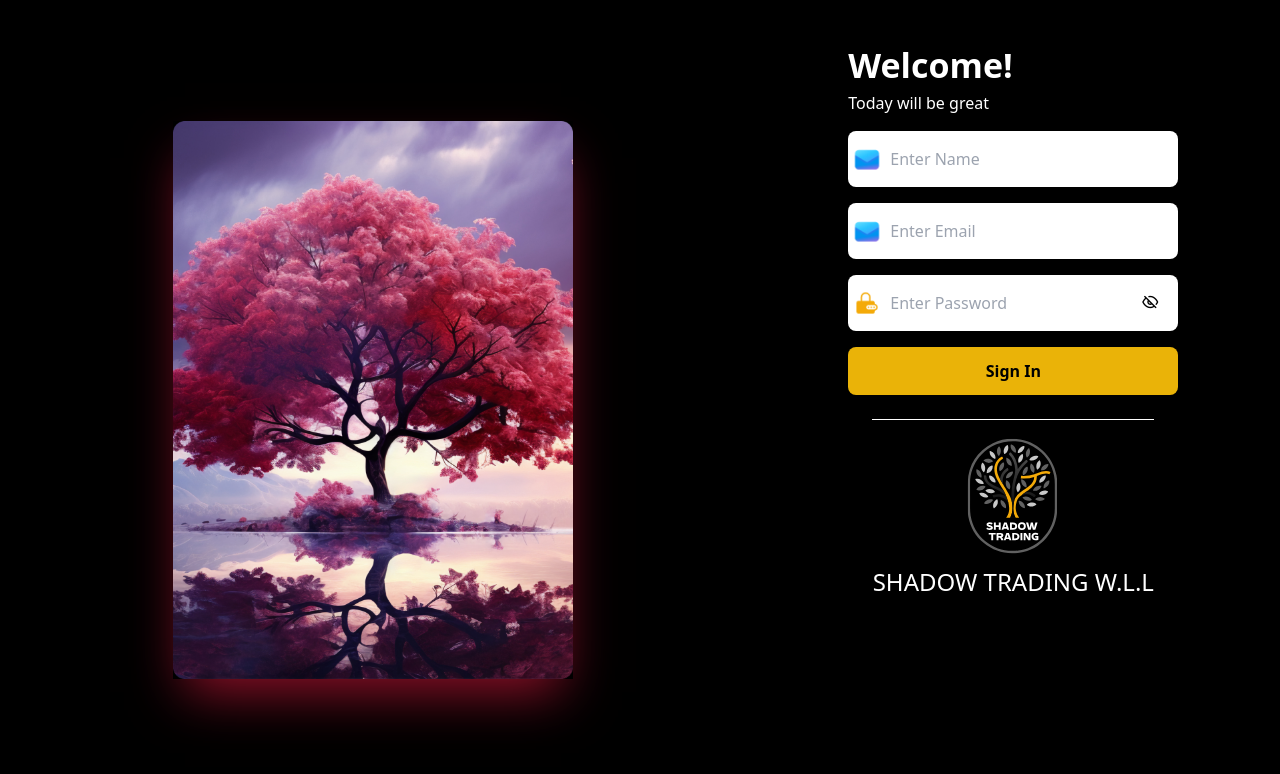
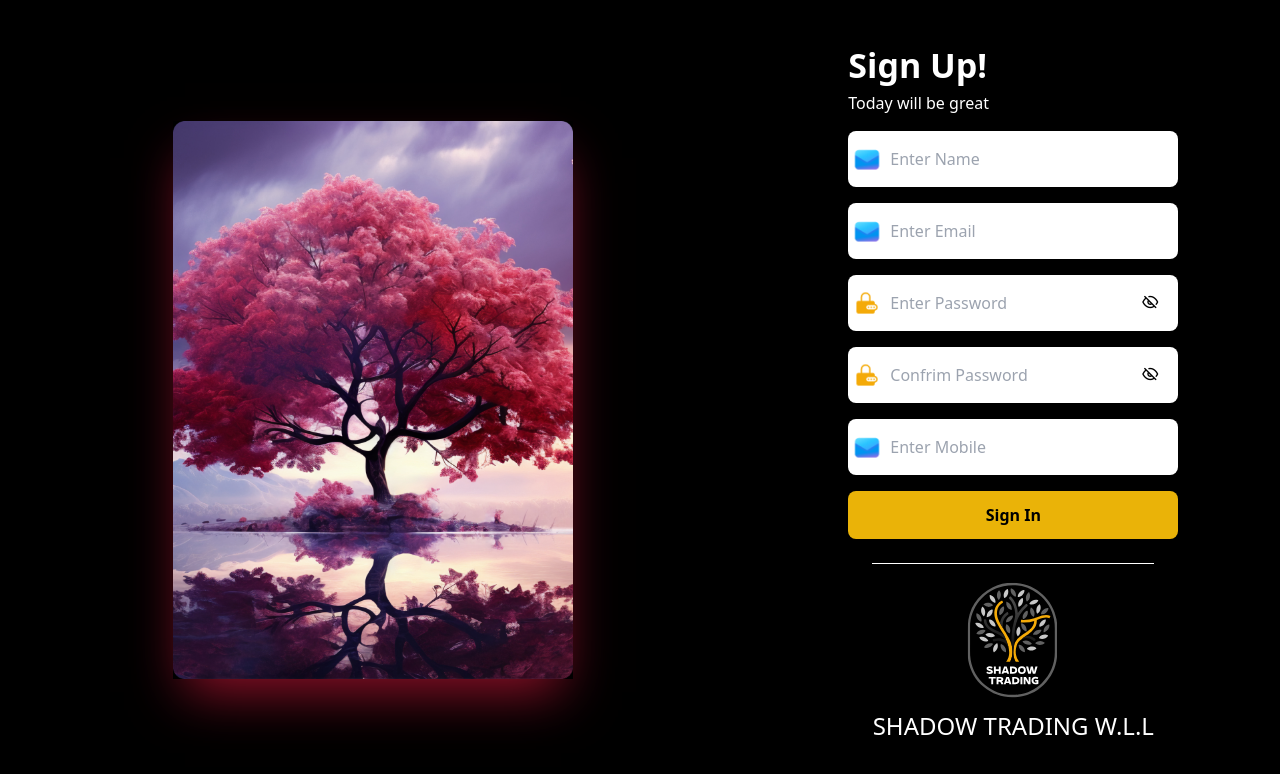
Before and after one commit to Visva24/quotation_generator, a Next.js app: page /signup in a window 1280 px wide. Shown: the top 774 px of the page. Built offline with nearby package versions, Linux system fonts and the light colour scheme.

Commit message:
Api integrate in Sign Up

```diff
--- a/src/app/signup/page.tsx
+++ b/src/app/signup/page.tsx
@@ -1,4 +1,6 @@
 "use client"
+import { postMethod } from '@/utils/api';
+import { Response } from '@/utils/common';
 import Image from 'next/image'
 import { useRouter } from 'next/navigation';
 import React, { useState } from 'react'
@@ -6,7 +8,40 @@ import { ToastContainer } from 'react-toastify'
 
 const SignUpPage = () => {
     const router = useRouter();
-    const [showPassword, setShowPassword] = useState<boolean>(false)
+    const [showPassword, setShowPassword] = useState<boolean>(false);
+    const [savePop, setSavePop] = useState<boolean>(false);
+    const [credential, setCredential] = useState<any>(
+        {
+            user_name: "",
+            user_email: "",
+            phone_number: "",
+            user_password: "",
+            confirm_pass: "",
+        }
+    );
+    const handleChange = (key: string, value: any) => {
+        setCredential({ ...credential, [key]: value })
+    }
+
+    const handleSignIn = async () => {
+        const payload = {
+            user_name: credential.user_name,
+            user_email: credential.user_email,
+            user_password: credential.user_password,
+            phone_number: credential.phone_number
+        }
+        const response: Response = await postMethod("/authentication/sign-up", payload)
+        console.log(response)
+        if (response.status == "success") {
+            setSavePop(true)
+            setTimeout(async () => {
+                setSavePop(false)
+                router.push("/log-in")
+            }, 3000)
+        }
+    }
+
+
     return (
         <>
             <div className="h-screen w-screen grid grid-cols-12 text-[#fff]">
@@ -19,17 +54,18 @@ const SignUpPage = () => {
                     <div className="mt-10 flex justify-center items-center">
                         <div className="flex flex-col gap-4">
                             <div>
-                                <h2 className="text-[34px] font-bold">Welcome!</h2>
+                                <h2 className="text-[34px] font-bold">Sign Up!</h2>
                                 <p>Today will be great</p>
                             </div>
                             <div className="flex flex-col gap-4">
-                            <div className="flex p-1 gap-2 items-center rounded-lg w-[330px]  bg-white">
+                                <div className="flex p-1 gap-2 items-center rounded-lg w-[330px]  bg-white">
                                     <Image src="/images/mail.png" alt="Email Icon" width={30} height={30} />
                                     <input
                                         type="email"
                                         placeholder="Enter Name"
                                         className="  text-black w-full py-3 bg-white  focus:outline-none"
-
+                                        value={credential.user_name}
+                                        onChange={(e) => { handleChange("user_name", e.target.value) }}
                                     />
                                 </div>
                                 <div className="flex p-1 gap-2 items-center rounded-lg w-[330px]  bg-white">
@@ -38,7 +74,8 @@ const SignUpPage = () => {
                                         type="email"
                                         placeholder="Enter Email"
                                         className="  text-black w-full py-3 bg-white  focus:outline-none"
-
+                                        value={credential.user_email}
+                                        onChange={(e) => { handleChange("user_email", e.target.value) }}
                                     />
                                 </div>
                                 <div className="flex p-1 gap-2 items-center rounded-lg w-[330px]  bg-white">
@@ -47,9 +84,33 @@ const SignUpPage = () => {
                                         type={showPassword ? "text" : "password"}
                                         placeholder="Enter Password"
                                         className=" text-black w-full py-3 bg-white  focus:outline-none"
-
+                                        value={credential.user_password}
+                                        onChange={(e) => { handleChange("user_password", e.target.value) }}
                                     />
                                     <span className="pr-4" onClick={() => { setShowPassword(!showPassword) }}><i className={`text-[black] cursor-pointer pi ${showPassword ? "pi-eye" : "pi-eye-slash"}`}></i></span>
+                                </div>
+                                <div className="flex p-1 gap-2 items-center rounded-lg w-[330px]  bg-white">
+                                    <Image src="/images/lock.png" alt="Password Icon" width={30} height={30} />
+                                    <input
+                                        type={showPassword ? "text" : "password"}
+                                        placeholder="Confrim Password"
+                                        className=" text-black w-full py-3 bg-white  focus:outline-none"
+                                        value={credential.confirm_pass}
+                                        onChange={(e) => { handleChange("confirm_pass", e.target.value) }}
+                                    />
+                                    <span className="pr-4" onClick={() => { setShowPassword(!showPassword) }}><i className={`text-[black] cursor-pointer pi ${showPassword ? "pi-eye" : "pi-eye-slash"}`}></i></span>
+                                </div>
+                                <div className="flex p-1 gap-2 items-center rounded-lg w-[330px]  bg-white">
+                                    <Image src="/images/mail.png" alt="Email Icon" width={30} height={30} />
+                                    <input
+                                        type="number"
+                                        placeholder="Enter Mobile"
+                                        className="  text-black w-full py-3 bg-white  focus:outline-none"
+                                        onWheel={(e) => e.currentTarget.blur()} // Prevent scrolling to change value
+                                        onKeyDown={(e) => ["e", "E", "+", "-"].includes(e.key) && e.preventDefault()}
+                                        value={credential.phone_number}
+                                        onChange={(e) => { handleChange("phone_number", e.target.value) }}
+                                    />
                                 </div>
 
                             </div>
@@ -58,7 +119,7 @@ const SignUpPage = () => {
                                 or
                                 <hr className=" w-full  border-t-1 border-[#fff]" />
                             </div> */}
-                            <button className="w-full bg-yellow-500 px-4 py-3 rounded-lg text-black font-semibold hover:bg-yellow-600"  >
+                            <button className="w-full bg-yellow-500 px-4 py-3 rounded-lg text-black font-semibold hover:bg-yellow-600" onClick={handleSignIn}  >
                                 Sign In
                             </button>
                             <div className="px-6 mt-2"> <hr className=" w-full px-6  border-t-1 border-[#fff]" /></div>
```
